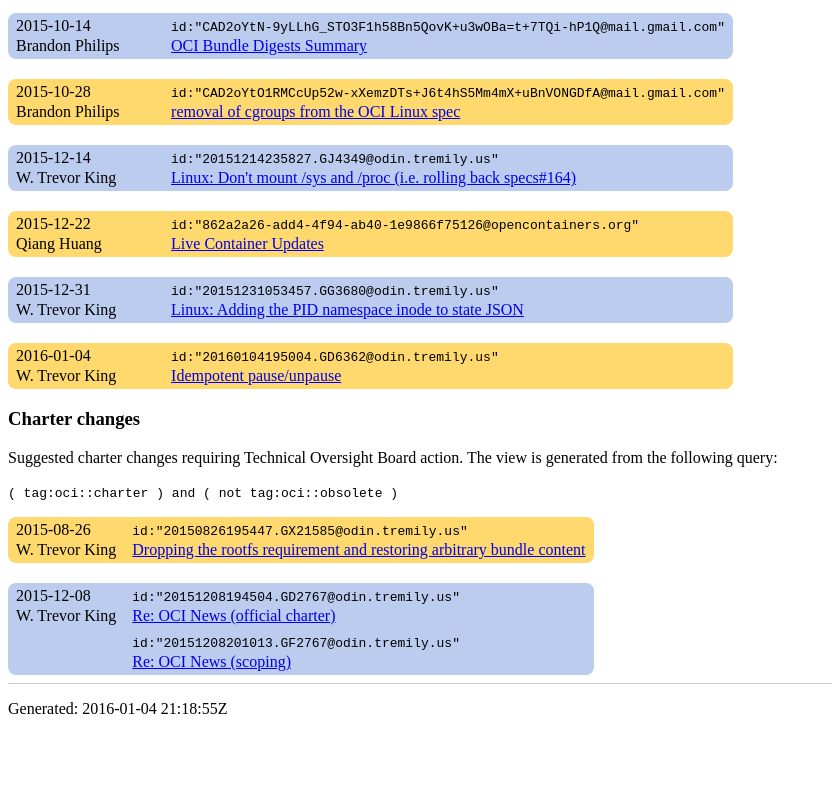
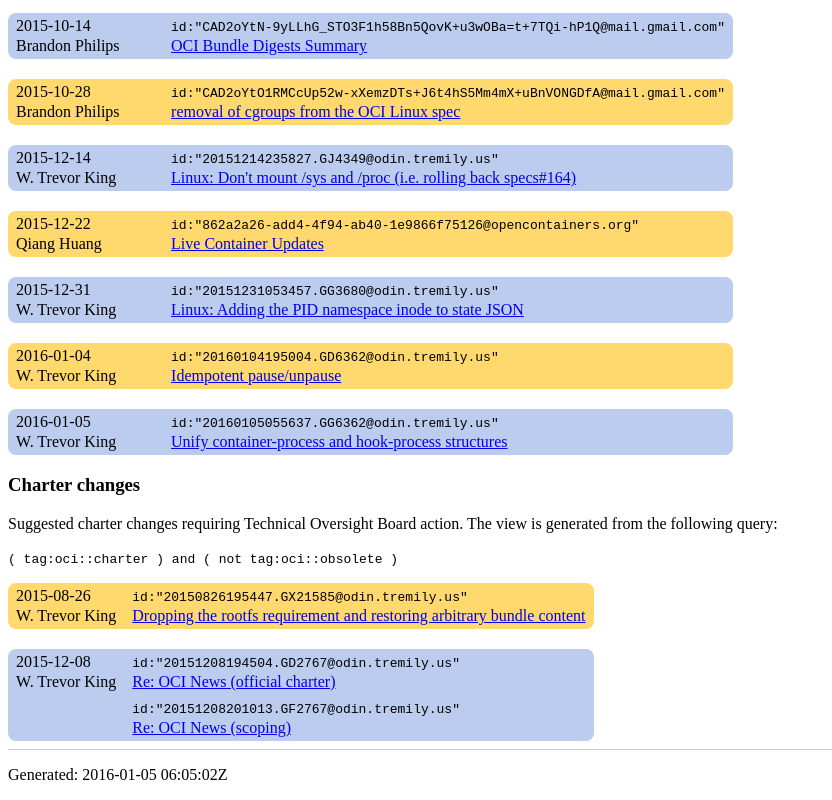
Before and after one commit to wking/nmbug-oci, a plain HTML site: page index.html in a window 1280 px wide. Shown: the part 1421-2221 px from the top of the page, without its empty margins (0-832 px from the left). Before the commit the page ends 2155 px from the top, so only its background shows below. Drawn offline with Linux system fonts and the light colour scheme.

Commit message:
index.html: Rebuild status
Pulling in 97a795ed (Unify container-process and hook-process
structures, 2016-01-04).

```diff
--- a/index.html
+++ b/index.html
@@ -285,6 +285,17 @@ The view is generated from the following query:
       <td><a href="https://groups.google.com/a/opencontainers.org/forum/#!search/messageid$3A%2220160104195004.GD6362%40odin.tremily.us%22">Idempotent pause/unpause</a></td>
     </tr>
   </tbody>
+  <tbody><tr><td colspan="2"><br /></td></tr></tbody>
+  <tbody>
+    <tr class="message-first">
+      <td>2016-01-05</td>
+      <td><code>id:"20160105055637.GG6362@odin.tremily.us"</code></td>
+    </tr>
+    <tr class="message-last">
+      <td>W. Trevor King</td>
+      <td><a href="https://groups.google.com/a/opencontainers.org/forum/#!search/messageid$3A%2220160105055637.GG6362%40odin.tremily.us%22">Unify container-process and hook-process structures</a></td>
+    </tr>
+  </tbody>
 </table>
 <h3 id="Charter-changes">Charter changes</h3>
 <p>
@@ -329,6 +340,6 @@ The view is generated from the following query:
 </table>
 
 <hr>
-<p>Generated: 2016-01-04 21:18:55Z</p>
+<p>Generated: 2016-01-05 06:05:02Z</p>
 </body>
 </html>
```
